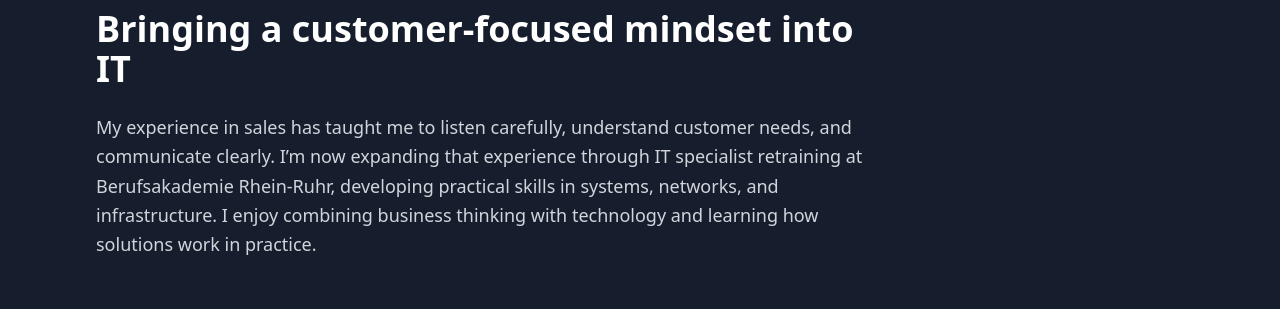
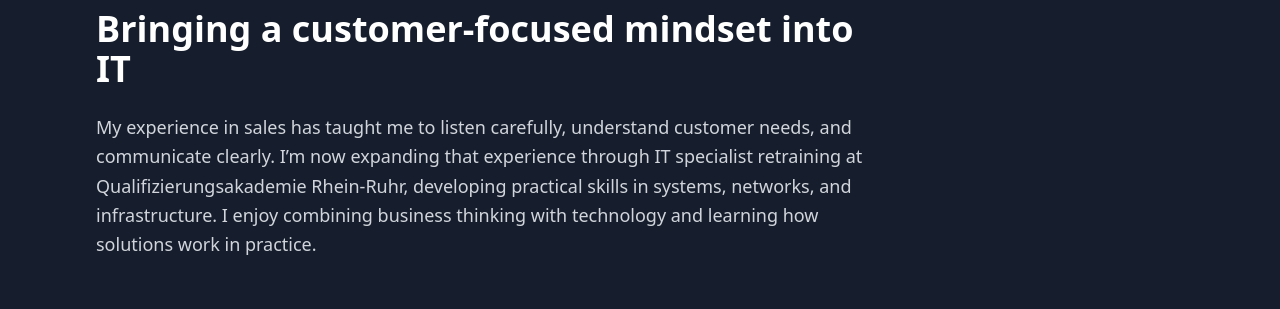
Before and after one commit to tayfunhevenk/tayfunhevenk, a plain HTML site: page index.html in a window 1280 px wide. Shown: the part 928-1237 px from the top of the page. Drawn offline with nearby package versions, Linux system fonts and the light colour scheme.

Commit message:
anpassung-html

```diff
--- a/index.html
+++ b/index.html
@@ -98,7 +98,7 @@
             <p class="text-lg leading-relaxed text-gray-300">
               My experience in sales has taught me to listen carefully, understand
               customer needs, and communicate clearly. I’m now expanding that
-              experience through IT specialist retraining at Berufsakademie
+              experience through IT specialist retraining at Qualifizierungsakademie
               Rhein-Ruhr, developing practical skills in systems, networks, and
               infrastructure. I enjoy combining business thinking with technology
               and learning how solutions work in practice.
```
